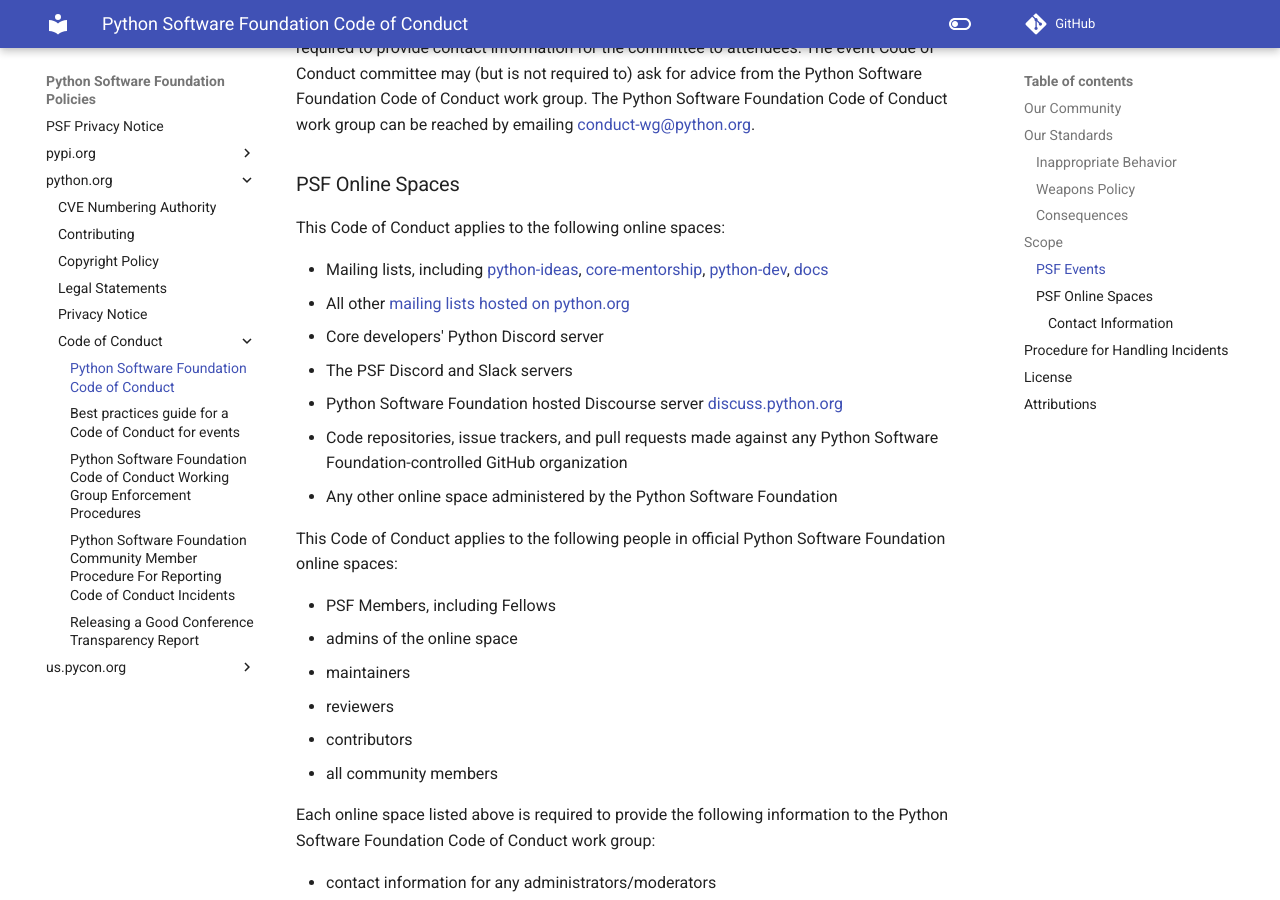
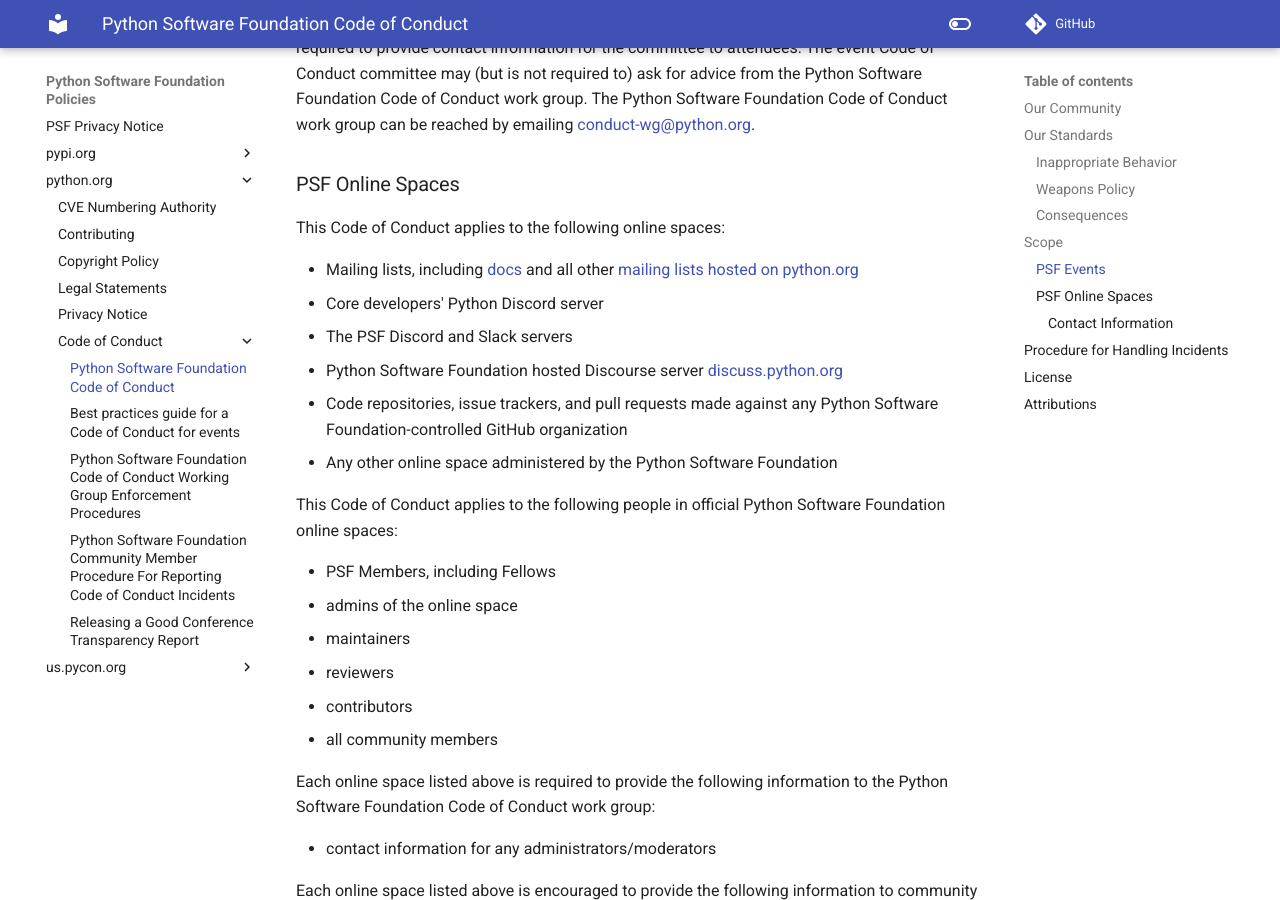
Before and after one commit to psf/policies, an MkDocs documentation site: the page built from docs/python.org/code-of-conduct/index.md, in a window 1280 px wide and 900 px high, scrolled down 3915 px. Built offline with MkDocs 1.6.1 and Material for MkDocs 9.7.7, drawn with Linux system fonts in a browser that asks for light colours; comment, search, counter and statistics services are not loaded.

Commit message:
Remove closed mailing lists

```diff
--- a/docs/python.org/code-of-conduct/index.md
+++ b/docs/python.org/code-of-conduct/index.md
@@ -105,8 +105,7 @@
 
 This Code of Conduct applies to the following online spaces:
 
- * Mailing lists, including [python-ideas](https://mail.python.org/mailman/listinfo/python-ideas), [core-mentorship](https://mail.python.org/mm3/mailman3/lists/core-mentorship.python.org/), [python-dev](https://mail.python.org/mailman/listinfo/python-dev), [docs](https://mail.python.org/mailman/listinfo/docs)
- * All other [mailing lists hosted on python.org](https://mail.python.org/mailman/listinfo)
+ * Mailing lists, including [docs](https://mail.python.org/mailman/listinfo/docs) and all other [mailing lists hosted on python.org](https://mail.python.org/mailman/listinfo)
  * Core developers' Python Discord server
  * The PSF Discord and Slack servers
  * Python Software Foundation hosted Discourse server [discuss.python.org](https://discuss.python.org/)
```
